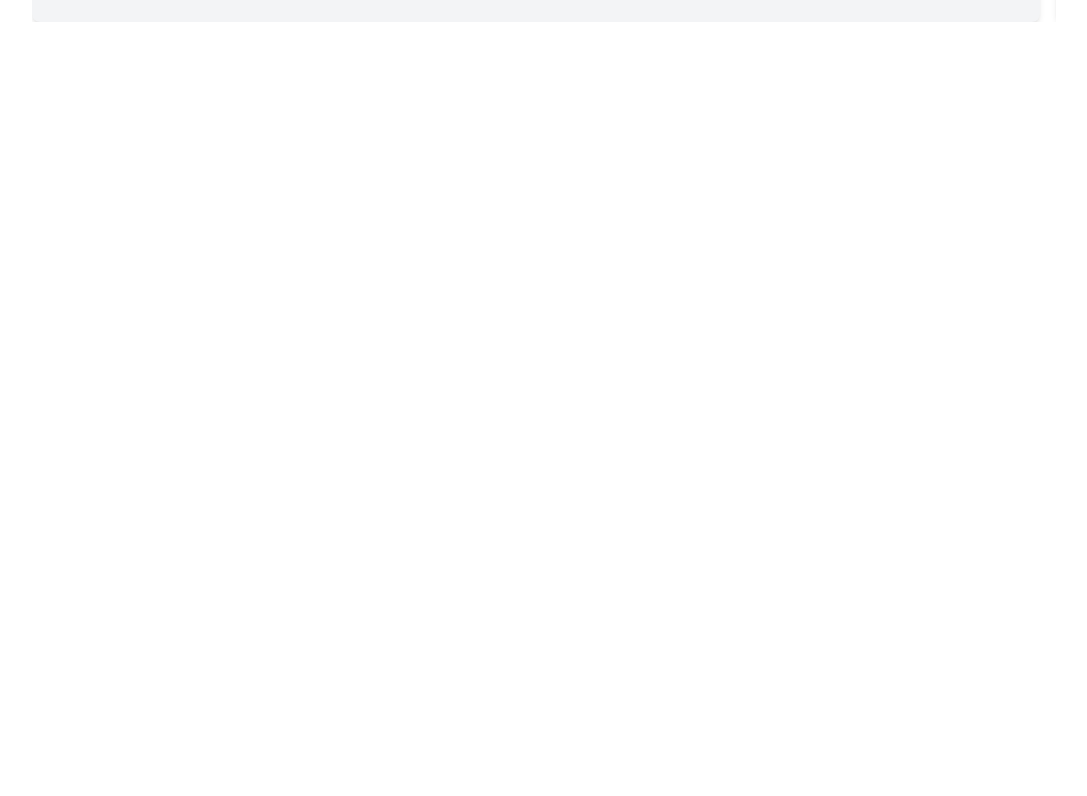
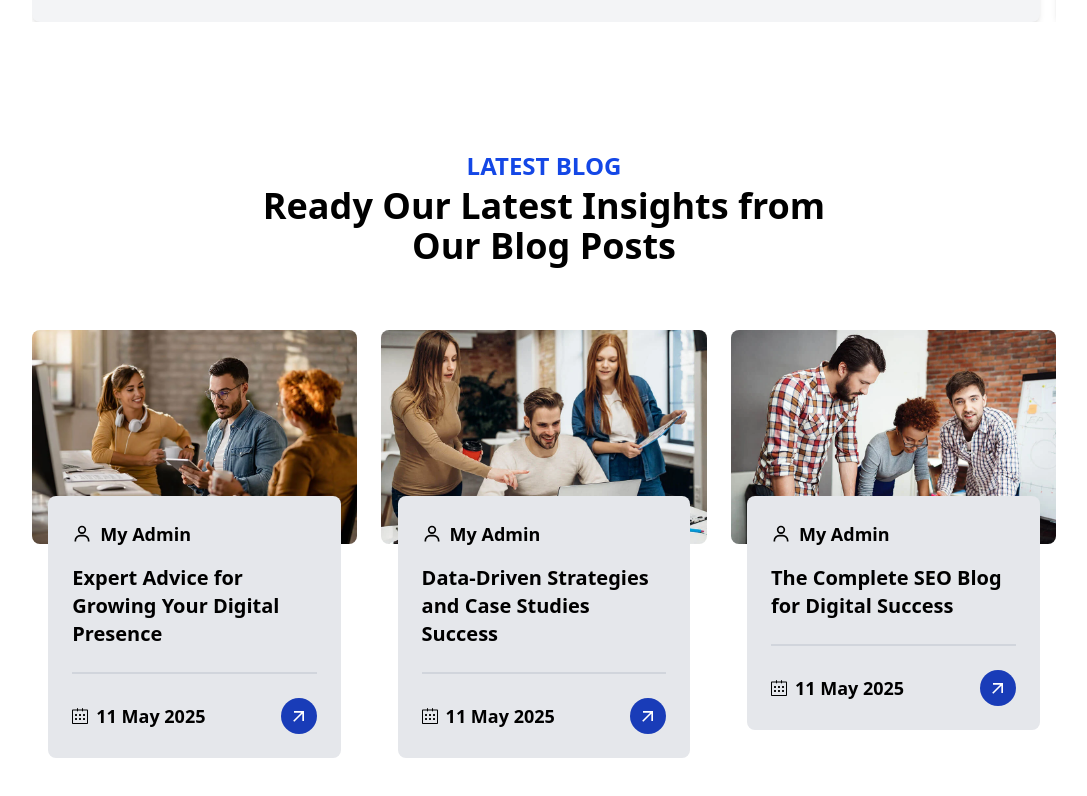
Before and after one commit to DevGabrielrr/software_starter-Next, a Next.js app: page / in a window 1280 px wide. Shown: the part 5450-6246 px from the top of the page, without its empty margins (96-1183 px from the left). Before the commit the page ends 5536 px from the top, so only its background shows below. Built offline with nearby package versions, Linux system fonts and the light colour scheme.

Commit message:
feat: finishing blog clients

```diff
--- /dev/null
+++ b/components/Home/Blog/Blog.tsx
@@ -0,0 +1,42 @@
+import React from "react";
+import BlogCard from "./BlogCard";
+
+const Blog = () => {
+  return (
+    <div className="mt-16 pb-16">
+      {/* Heading Section */}
+      <div className="text-center">
+        <h1 className="uppercase text-lg sm:text-xl md:text-2xl font-bold text-blue-700 dark:text-pink-500">
+          Latest Blog
+        </h1>
+        {/* Heading */}
+        <h1 className="text-xl sm:text-3xl md:text-4xl mt-1 font-bold">
+          Ready Our Latest Insights from <br />
+          Our Blog Posts
+        </h1>
+      </div>
+      <div className="w-[80%] mt-16 mx-auto grid grid-cols-1 lg:grid-cols-2 xl:grid-cols-3 gap-6">
+        <div>
+          <BlogCard
+            image="/images/b1.png"
+            title="Expert Advice for Growing Your Digital Presence"
+          />
+        </div>
+        <div>
+          <BlogCard
+            image="/images/b2.png"
+            title="Data-Driven Strategies and Case Studies Success"
+          />
+        </div>
+        <div>
+          <BlogCard
+            image="/images/b3.png"
+            title="The Complete SEO Blog for Digital Success"
+          />
+        </div>
+      </div>
+    </div>
+  );
+};
+
+export default Blog;
--- /dev/null
+++ b/components/Home/Blog/BlogCard.tsx
@@ -0,0 +1,45 @@
+import Image from "next/image";
+import React from "react";
+import { BiUser } from "react-icons/bi";
+import { MdOutlineArrowOutward } from "react-icons/md";
+import { SlCalender } from "react-icons/sl";
+
+type Props = {
+  image: string;
+  title: string;
+};
+
+const BlogCard = ({ image, title }: Props) => {
+  return (
+    <div>
+      <div>
+        <Image
+          src={image}
+          alt="Blog Image"
+          width={400}
+          height={400}
+          className="rounded-lg w-full h-full "
+        />
+        <div className="w-[90%] mx-auto bg-gray-200 dark:bg-blue-900 rounded-lg mt-[-3rem] relative z-10 p-6">
+          <div className="flex items-center space-x-2">
+            <BiUser className="w-5 h-5" />
+            <span className="md:text-lg text-base font-semibold">My Admin</span>
+          </div>
+          <h1 className="text-lg md:text-xl font-bold mt-4">{title}</h1>
+          <span className="w-full h-[2px] mt-6 mb-6 bg-gray-300 block"></span>
+          <div className="flex items-center justify-between">
+            <div className="flex items-center space-x-2 ">
+                <SlCalender className="w-4 h-4 "/>
+                <span className="md:text-lg text-base font-semibold">11 May 2025</span>
+            </div>
+            <div className="w-9 h-9 rounded-full flex items-center justify-center flex-col bg-blue-800 cursor-pointer hover:bg-blue-900 transition-all duration-200">
+                <MdOutlineArrowOutward className="w-5 h-5 text-white"/>
+            </div>
+          </div>
+        </div>
+      </div>
+    </div>
+  );
+};
+
+export default BlogCard;
--- a/components/Home/Home.tsx
+++ b/components/Home/Home.tsx
@@ -6,6 +6,7 @@ import WhyChoose from "./WhyChoose/WhyChoose";
 import Software from "./Software/Software";
 import Project from "./Project/Project";
 import Review from "./Review/Review";
+import Blog from "./Blog/Blog";
 
 const Home = () => {
   return (
@@ -17,6 +18,7 @@ const Home = () => {
       <Software />
       <Project />
       <Review />
+      <Blog />
     </div>
   );
 };
```
